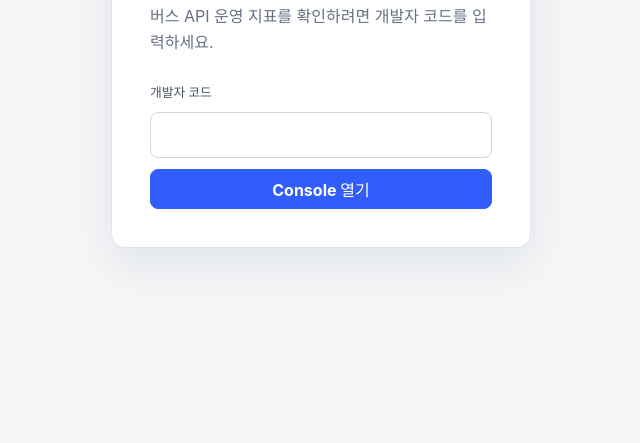
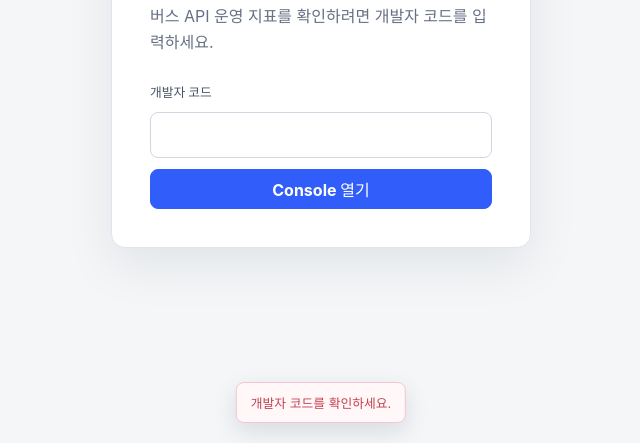
Before and after one commit to Pepsi-Club/WhereMyBus-BE, a plain HTML site: page dashboard/index.html in a window 1280 px wide. Both pictures are taken after typing "Sample123" into the empty fields and a click on the button "Console 열기". Shown: the part 357-800 px from the top of the page, without its empty margins (319-959 px from the left). Drawn offline with nearby package versions, Linux system fonts and the light colour scheme; no server answers.

Commit message:
Fix: 대시보드 인증 상태 메시지 노출 복구

```diff
--- a/dashboard/dashboard.css
+++ b/dashboard/dashboard.css
@@ -508,14 +508,29 @@ select {
 }
 
 #status-message {
-  min-height: 22px;
-  margin: 14px 0 0;
-  color: var(--muted);
+  position: fixed;
+  bottom: 20px;
+  left: 50%;
+  z-index: 100;
+  margin: 0;
+  padding: 10px 14px;
+  border: 1px solid var(--border-strong);
+  border-radius: 8px;
+  background: var(--surface);
+  box-shadow: 0 8px 24px rgba(16, 24, 40, 0.12);
+  color: #475467;
   font-size: 0.8rem;
   text-align: center;
+  transform: translateX(-50%);
+}
+
+#status-message:empty {
+  display: none;
 }
 
 #status-message[data-state="error"] {
+  border-color: #efc7cd;
+  background: #fff7f8;
   color: var(--danger);
 }
 
--- a/dashboard/index.html
+++ b/dashboard/index.html
@@ -188,9 +188,8 @@
             </p>
           </section>
         </div>
-
-        <p id="status-message" role="status" aria-live="polite"></p>
       </main>
     </section>
+    <p id="status-message" role="status" aria-live="polite"></p>
   </body>
 </html>
```
Also changed, not shown: server/src/dashboard/dashboard-assets.spec.ts (+27 -0 lines).
